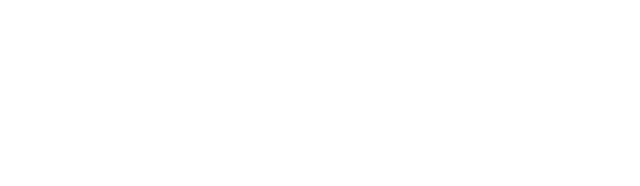
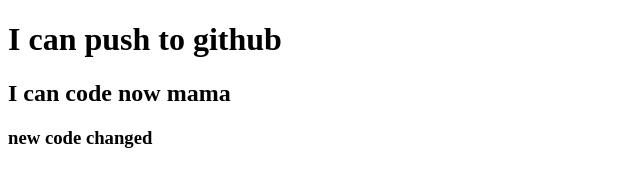
Before and after one commit to tamim3014/my-second-repo, a plain HTML site: page index.html in a window 1280 px wide. Shown: the whole page, without its empty margins (0-640 px from the left). Drawn offline with Linux system fonts and the light colour scheme.

Commit message:
Added header

```diff
--- a/index.html
+++ b/index.html
@@ -7,6 +7,11 @@
     <title>My second github repo</title>
 </head>
 <body>
+    <h1>
+        I can push to github
 
+    </h1>
+    <h2>I can code now mama</h2>
+    <h3>new code changed</h3>
 </body>
 </html>
```
